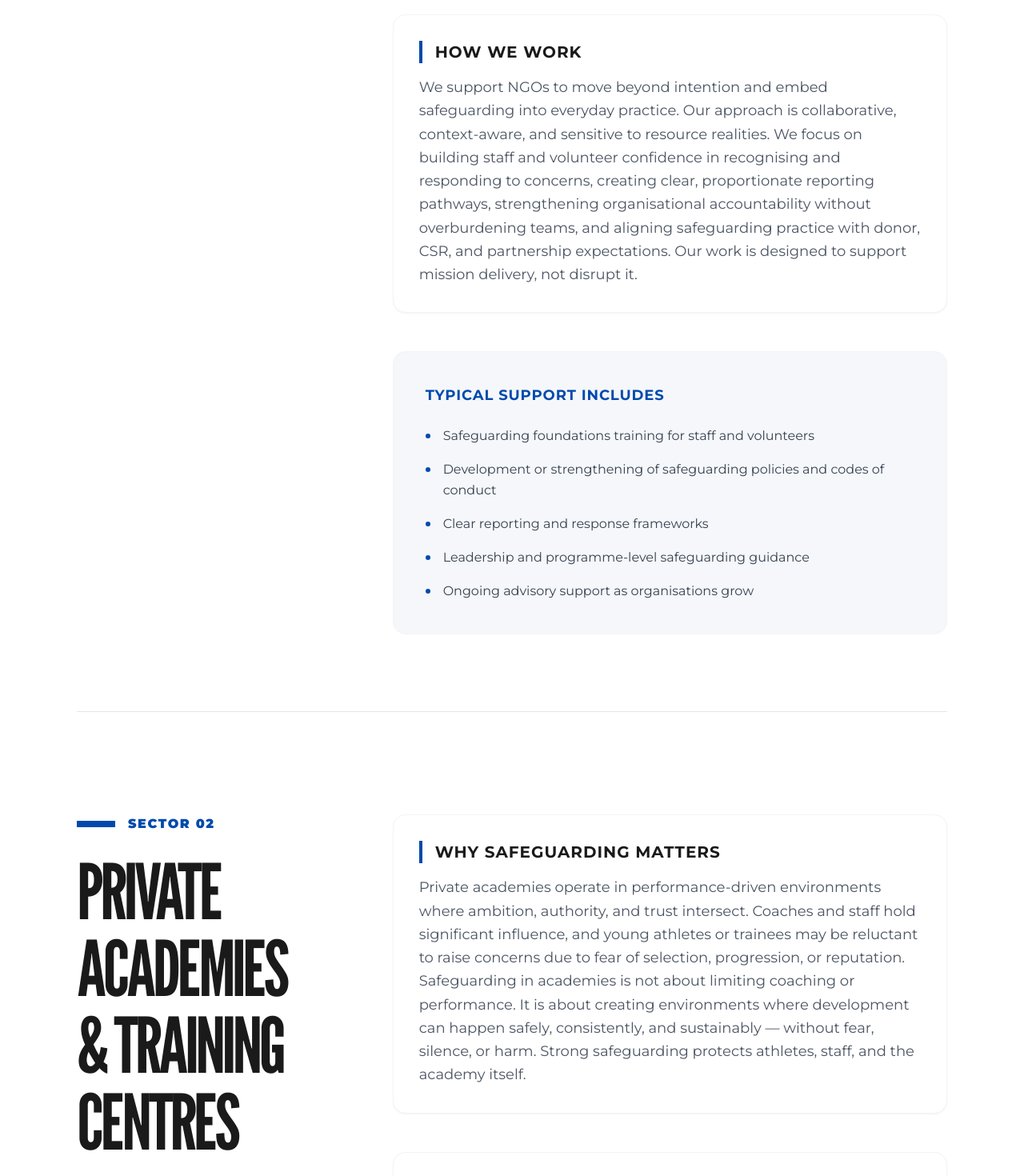
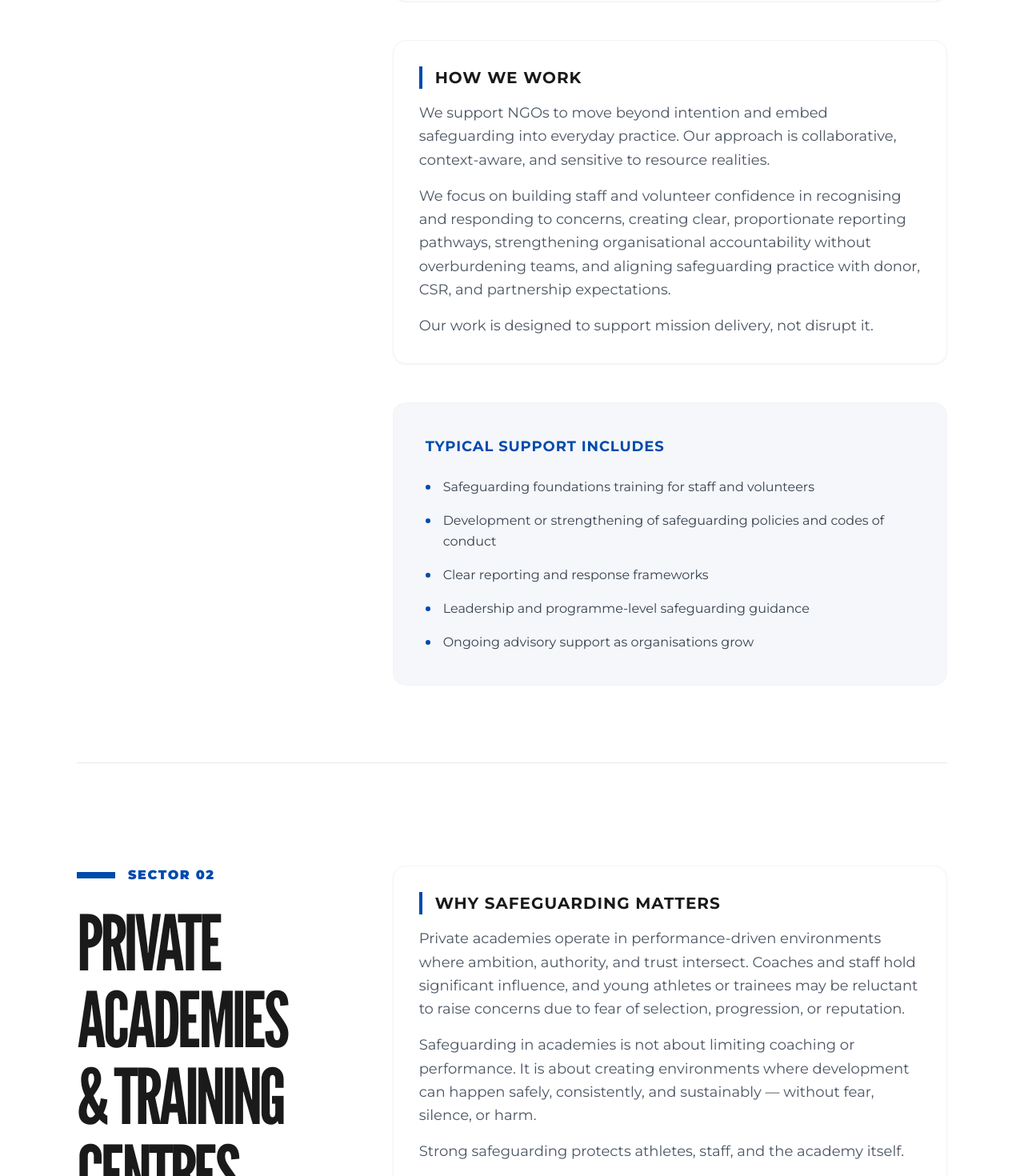
Before and after one commit to dakshinrajsiva/SafeSport, a Next.js app: page /who-we-work-with in a window 1280 px wide. Shown: the part 940-2410 px from the top of the page at 80% size. Built offline with nearby package versions, Linux system fonts and the light colour scheme.

Commit message:
who we work with

```diff
--- a/src/app/who-we-work-with/page.tsx
+++ b/src/app/who-we-work-with/page.tsx
@@ -6,8 +6,16 @@ import Footer from '@/components/Footer';
 const SECTORS = [
   {
     title: "NGOs & S4D Organisations",
-    whyMatters: "NGOs and sport-for-development organisations work in high-trust environments, often with children and young people from vulnerable or underserved communities. These settings involve close relationships, informal structures, travel, and long hours — all of which increase both impact and responsibility. Safeguarding in this context is not just about protection. It is about maintaining trust, ensuring ethical practice, and protecting both participants and staff. When safeguarding systems are unclear or inconsistent, responsibility often falls on individuals rather than being shared by the organisation. Strong safeguarding enables NGOs to deliver programmes with confidence, credibility, and long-term sustainability.",
-    howWeWork: "We support NGOs to move beyond intention and embed safeguarding into everyday practice. Our approach is collaborative, context-aware, and sensitive to resource realities. We focus on building staff and volunteer confidence in recognising and responding to concerns, creating clear, proportionate reporting pathways, strengthening organisational accountability without overburdening teams, and aligning safeguarding practice with donor, CSR, and partnership expectations. Our work is designed to support mission delivery, not disrupt it.",
+    whyMatters: [
+      "NGOs and sport-for-development organisations work in high-trust environments, often with children and young people from vulnerable or underserved communities. These settings involve close relationships, informal structures, travel, and long hours — all of which increase both impact and responsibility.",
+      "Safeguarding in this context is not just about protection. It is about maintaining trust, ensuring ethical practice, and protecting both participants and staff. When safeguarding systems are unclear or inconsistent, responsibility often falls on individuals rather than being shared by the organisation.",
+      "Strong safeguarding enables NGOs to deliver programmes with confidence, credibility, and long-term sustainability."
+    ],
+    howWeWork: [
+      "We support NGOs to move beyond intention and embed safeguarding into everyday practice. Our approach is collaborative, context-aware, and sensitive to resource realities.",
+      "We focus on building staff and volunteer confidence in recognising and responding to concerns, creating clear, proportionate reporting pathways, strengthening organisational accountability without overburdening teams, and aligning safeguarding practice with donor, CSR, and partnership expectations.",
+      "Our work is designed to support mission delivery, not disrupt it."
+    ],
     support: [
       "Safeguarding foundations training for staff and volunteers",
       "Development or strengthening of safeguarding policies and codes of conduct",
@@ -18,8 +26,15 @@ const SECTORS = [
   },
   {
     title: "Private Academies & Training Centres",
-    whyMatters: "Private academies operate in performance-driven environments where ambition, authority, and trust intersect. Coaches and staff hold significant influence, and young athletes or trainees may be reluctant to raise concerns due to fear of selection, progression, or reputation. Safeguarding in academies is not about limiting coaching or performance. It is about creating environments where development can happen safely, consistently, and sustainably — without fear, silence, or harm. Strong safeguarding protects athletes, staff, and the academy itself.",
-    howWeWork: "We work closely with academies to embed safeguarding into coaching practice, leadership behaviour, and daily operations — not just policy documents. Our approach focuses on clarity around boundaries and professional conduct, confidence in handling concerns without overreaction or avoidance, alignment between safeguarding, performance, and wellbeing, and reducing reliance on informal judgement through clear systems. We respect the realities of high-performance environments and design safeguarding that supports, rather than undermines, excellence.",
+    whyMatters: [
+      "Private academies operate in performance-driven environments where ambition, authority, and trust intersect. Coaches and staff hold significant influence, and young athletes or trainees may be reluctant to raise concerns due to fear of selection, progression, or reputation.",
+      "Safeguarding in academies is not about limiting coaching or performance. It is about creating environments where development can happen safely, consistently, and sustainably — without fear, silence, or harm.",
+      "Strong safeguarding protects athletes, staff, and the academy itself."
+    ],
+    howWeWork: [
+      "We work closely with academies to embed safeguarding into coaching practice, leadership behaviour, and daily operations — not just policy documents. Our approach focuses on clarity around boundaries and professional conduct, confidence in handling concerns without overreaction or avoidance.",
+      "We align safeguarding with performance and wellbeing, and reduce reliance on informal judgement through clear systems. We respect the realities of high-performance environments and design safeguarding that supports, rather than undermines, excellence."
+    ],
     support: [
       "Coach and staff safeguarding training",
       "Safeguarding policy and system development",
@@ -30,8 +45,15 @@ const SECTORS = [
   },
   {
     title: "Educational Institutions",
-    whyMatters: "Educational institutions are responsible for more than academic outcomes. They are environments where children and young people learn, socialise, travel, and develop their understanding of boundaries, authority, and trust. Safeguarding in schools and colleges is a professional skill — one that supports teachers and staff to recognise concerns early, respond appropriately, and create safe learning environments. It also helps students understand their rights, boundaries, and sense of agency. Effective safeguarding strengthens trust with families, protects staff, and supports institutional integrity.",
-    howWeWork: "We support institutions to embed safeguarding into everyday practice, rather than treating it as a compliance requirement. Our work focuses on building staff confidence and clarity in identifying and responding to concerns, strengthening systems around supervision, conduct, travel, and reporting, supporting leadership in creating safe, accountable cultures, and ensuring safeguarding is understood, not just documented. Our approach is age-appropriate, role-specific, and aligned with Indian legal and institutional realities.",
+    whyMatters: [
+      "Educational institutions are responsible for more than academic outcomes. They are environments where children and young people learn, socialise, travel, and develop their understanding of boundaries, authority, and trust.",
+      "Safeguarding in schools and colleges is a professional skill — one that supports teachers and staff to recognise concerns early, respond appropriately, and create safe learning environments. It also helps students understand their rights, boundaries, and sense of agency.",
+      "Effective safeguarding strengthens trust with families, protects staff, and supports institutional integrity."
+    ],
+    howWeWork: [
+      "We support institutions to embed safeguarding into everyday practice, rather than treating it as a compliance requirement. Our work focuses on building staff confidence and clarity in identifying and responding to concerns.",
+      "We strengthen systems around supervision, conduct, travel, and reporting, support leadership in creating safe, accountable cultures, and ensure safeguarding is understood, not just documented. Our approach is age-appropriate, role-specific, and aligned with Indian legal and institutional realities."
+    ],
     support: [
       "Safeguarding training for teachers and staff",
       "Leadership and management safeguarding guidance",
@@ -42,8 +64,15 @@ const SECTORS = [
   },
   {
     title: "National Bodies & Federations",
-    whyMatters: "National bodies and governing institutions play a critical role in setting expectations, standards, and culture across entire sectors. Safeguarding at this level is about governance, consistency, and credibility. As expectations from athletes, parents, partners, and international stakeholders increase, national bodies are expected to demonstrate leadership in safeguarding — not only through policy, but through implementation and oversight. Strong safeguarding frameworks support integrity, trust, and long-term institutional legitimacy.",
-    howWeWork: "We support national bodies to design and strengthen safeguarding systems that are scalable, consistent, and aligned with international best practice — while remaining practical for diverse Indian contexts. Our work focuses on translating safeguarding standards into implementable frameworks, supporting leadership and governance structures, strengthening reporting and response systems, and aligning safeguarding with broader governance and performance goals. We work as thought partners, not just service providers.",
+    whyMatters: [
+      "National bodies and governing institutions play a critical role in setting expectations, standards, and culture across entire sectors. Safeguarding at this level is about governance, consistency, and credibility.",
+      "As expectations from athletes, parents, partners, and international stakeholders increase, national bodies are expected to demonstrate leadership in safeguarding — not only through policy, but through implementation and oversight.",
+      "Strong safeguarding frameworks support integrity, trust, and long-term institutional legitimacy."
+    ],
+    howWeWork: [
+      "We support national bodies to design and strengthen safeguarding systems that are scalable, consistent, and aligned with international best practice — while remaining practical for diverse Indian contexts.",
+      "Our work focuses on translating safeguarding standards into implementable frameworks, supporting leadership and governance structures, strengthening reporting and response systems, and aligning safeguarding with broader governance and performance goals. We work as thought partners, not just service providers."
+    ],
     support: [
       "Safeguarding framework and policy development",
       "Leadership and governance advisory",
@@ -107,9 +136,13 @@ export default function WhoWeWorkWithPage() {
                       <h3 className="text-xl font-bold font-montserrat uppercase tracking-wider text-[#1A1A1A] mb-4 border-l-4 border-[#004AAD] pl-4">
                         Why Safeguarding Matters
                       </h3>
-                      <p className="text-lg font-montserrat text-gray-600 leading-relaxed">
-                        {sector.whyMatters}
-                      </p>
+                      <div className="space-y-4">
+                        {sector.whyMatters.map((para, j) => (
+                          <p key={j} className="text-lg font-montserrat text-gray-600 leading-relaxed">
+                            {para}
+                          </p>
+                        ))}
+                      </div>
                     </div>
 
                     {/* How We Work */}
@@ -117,9 +150,13 @@ export default function WhoWeWorkWithPage() {
                       <h3 className="text-xl font-bold font-montserrat uppercase tracking-wider text-[#1A1A1A] mb-4 border-l-4 border-[#004AAD] pl-4">
                         How We Work
                       </h3>
-                      <p className="text-lg font-montserrat text-gray-600 leading-relaxed">
-                        {sector.howWeWork}
-                      </p>
+                      <div className="space-y-4">
+                        {sector.howWeWork.map((para, j) => (
+                          <p key={j} className="text-lg font-montserrat text-gray-600 leading-relaxed">
+                            {para}
+                          </p>
+                        ))}
+                      </div>
                     </div>
 
                     {/* Support */}
```
